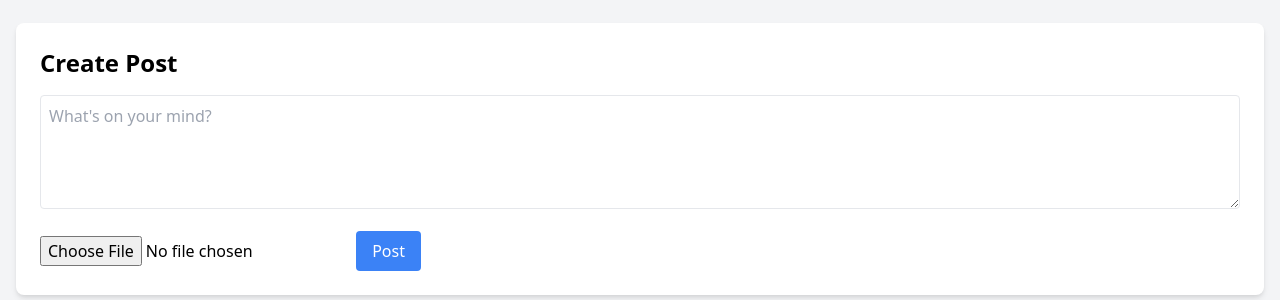
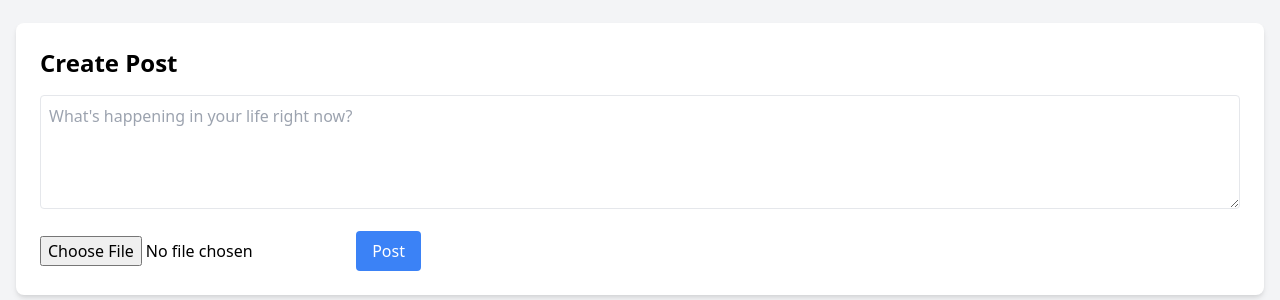
Before and after one commit to cashilaa/Sentient-Social, a Flask app: template templates/index.html in a window 1280 px wide. Shown: the part 141-441 px from the top of the page. Run offline with Flask 3, Linux system fonts and the light colour scheme; the template is opened without the code that fills it, so the values that code supplies are empty.

Commit message:
Update index.html

```diff
--- a/templates/index.html
+++ b/templates/index.html
@@ -10,7 +10,7 @@
     <div class="bg-white p-6 rounded-lg shadow-md mb-8">
         <h2 class="text-2xl font-semibold mb-4">Create Post</h2>
         <form action="{{ url_for('create_post') }}" method="post" enctype="multipart/form-data" class="space-y-4">
-            <textarea name="content" rows="4" class="w-full p-2 border rounded" placeholder="What's on your mind?"></textarea>
+            <textarea name="content" rows="4" class="w-full p-2 border rounded" placeholder="What's happening in your life right now?"></textarea>
             <input type="file" name="media" accept="image/*,video/*">
             <button type="submit" class="bg-blue-500 text-white px-4 py-2 rounded hover:bg-blue-600">Post</button>
         </form>
```
